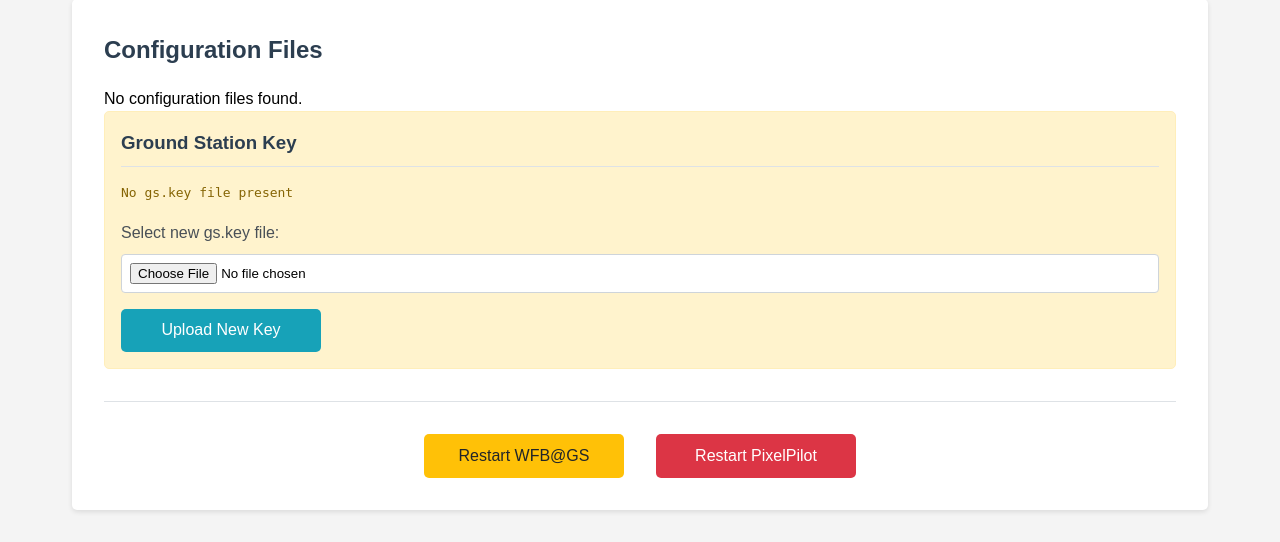
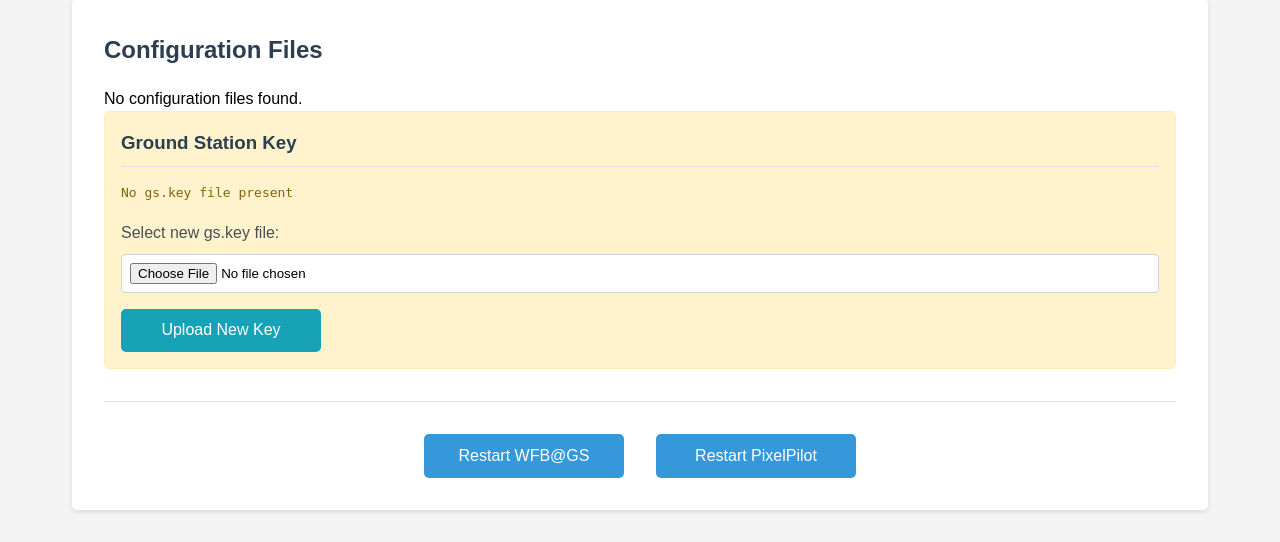
Before and after one commit to angorb/radxa_gs_webUI, a Flask app: page /config in a window 1280 px wide. Shown: the part 260-802 px from the top of the page. Run offline with Flask 3, Linux system fonts and the light colour scheme.

Commit message:
Update config.html

```diff
--- a/templates/config.html
+++ b/templates/config.html
@@ -60,10 +60,10 @@
                 </form>
             </div>
             <div class="reboot-section">
-                <button id="restartWfbButton" class="button button-warning">
+                <button id="restartWfbButton" class="button">
                     Restart WFB@GS
                 </button>
-                <button id="restartPixelPilotButton" class="button button-danger">
+                <button id="restartPixelPilotButton" class="button">
                     Restart PixelPilot
                 </button>
             </div>
```
